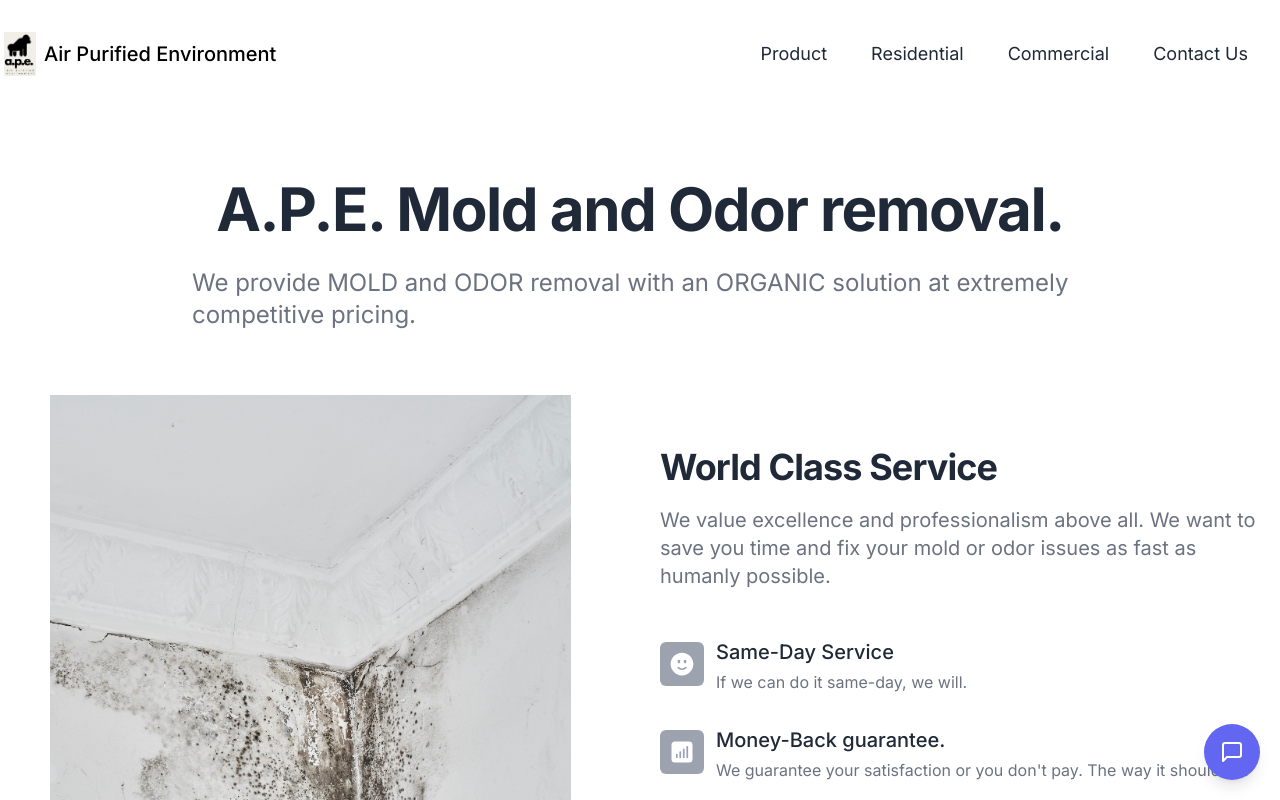
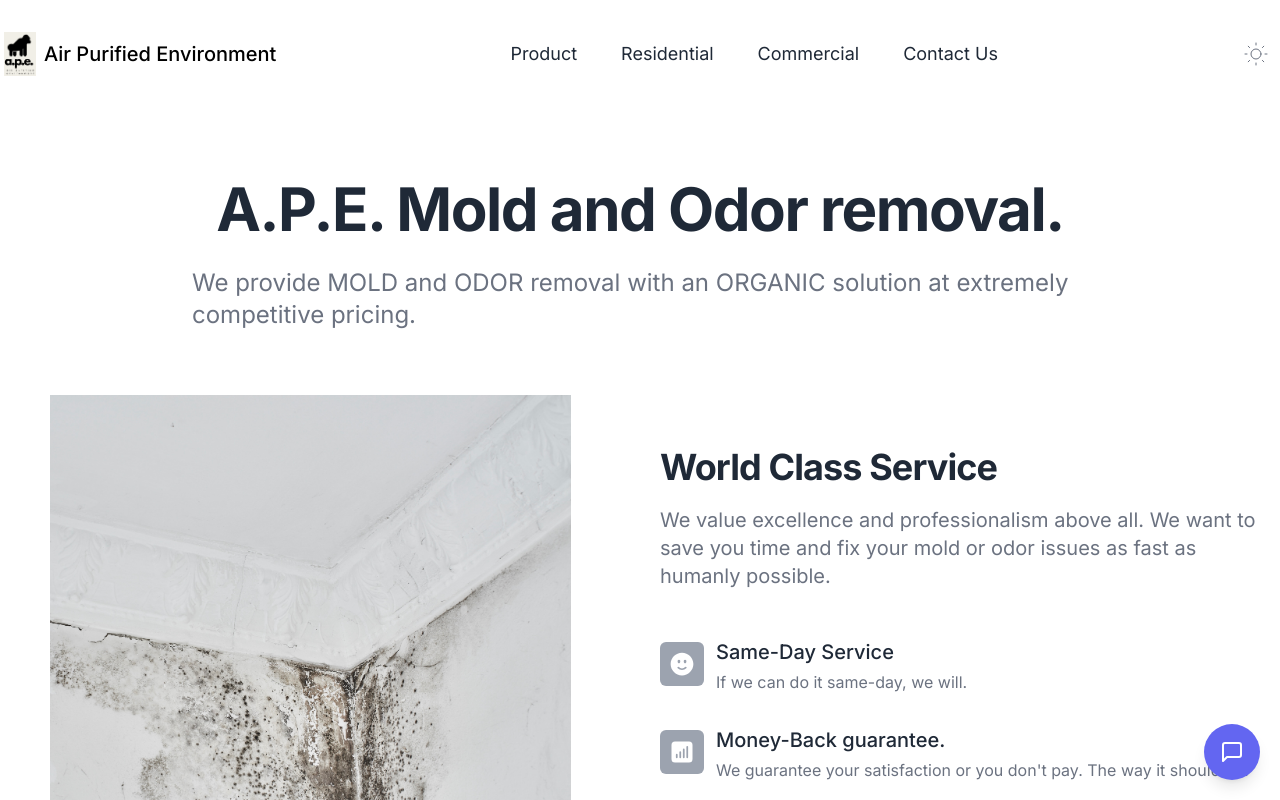
Before and after one commit to tultraximo/OMS, a Next.js app: page / in a window 1280 px wide. Shown: the top 800 px of the page. Built offline with nearby package versions, Linux system fonts and the light colour scheme.

Commit message:
modified theme changer

```diff
--- a/src/components/Navbar.tsx
+++ b/src/components/Navbar.tsx
@@ -32,14 +32,14 @@
         </Link>
 
         {/* get started  */}
-        {/* <div className="gap-3 nav__item mr-2 lg:flex ml-auto lg:ml-0 lg:order-2">
+        <div className="gap-3 nav__item mr-2 lg:flex ml-auto lg:ml-0 lg:order-2">
             <ThemeChanger />
-            <div className="hidden mr-3 lg:flex nav__item">
+            {/* <div className="hidden mr-3 lg:flex nav__item">
               <Link href="/" className="px-6 py-2 text-white bg-indigo-600 rounded-md md:ml-5">
                 Get Started
               </Link>
-            </div>
-        </div> */}
+            </div> */}
+        </div>
 
         <Disclosure>
           {({ open }) => (
```
